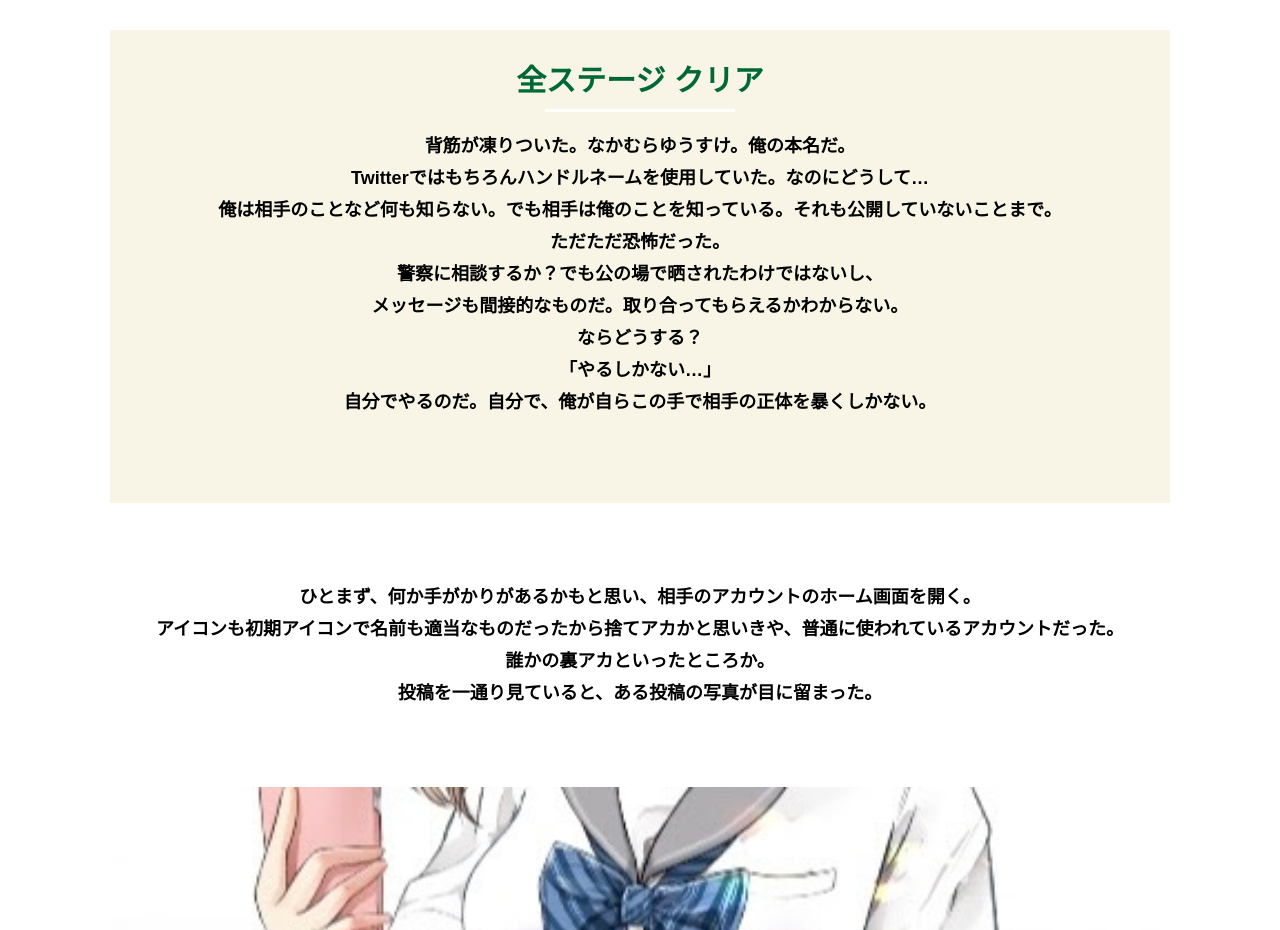
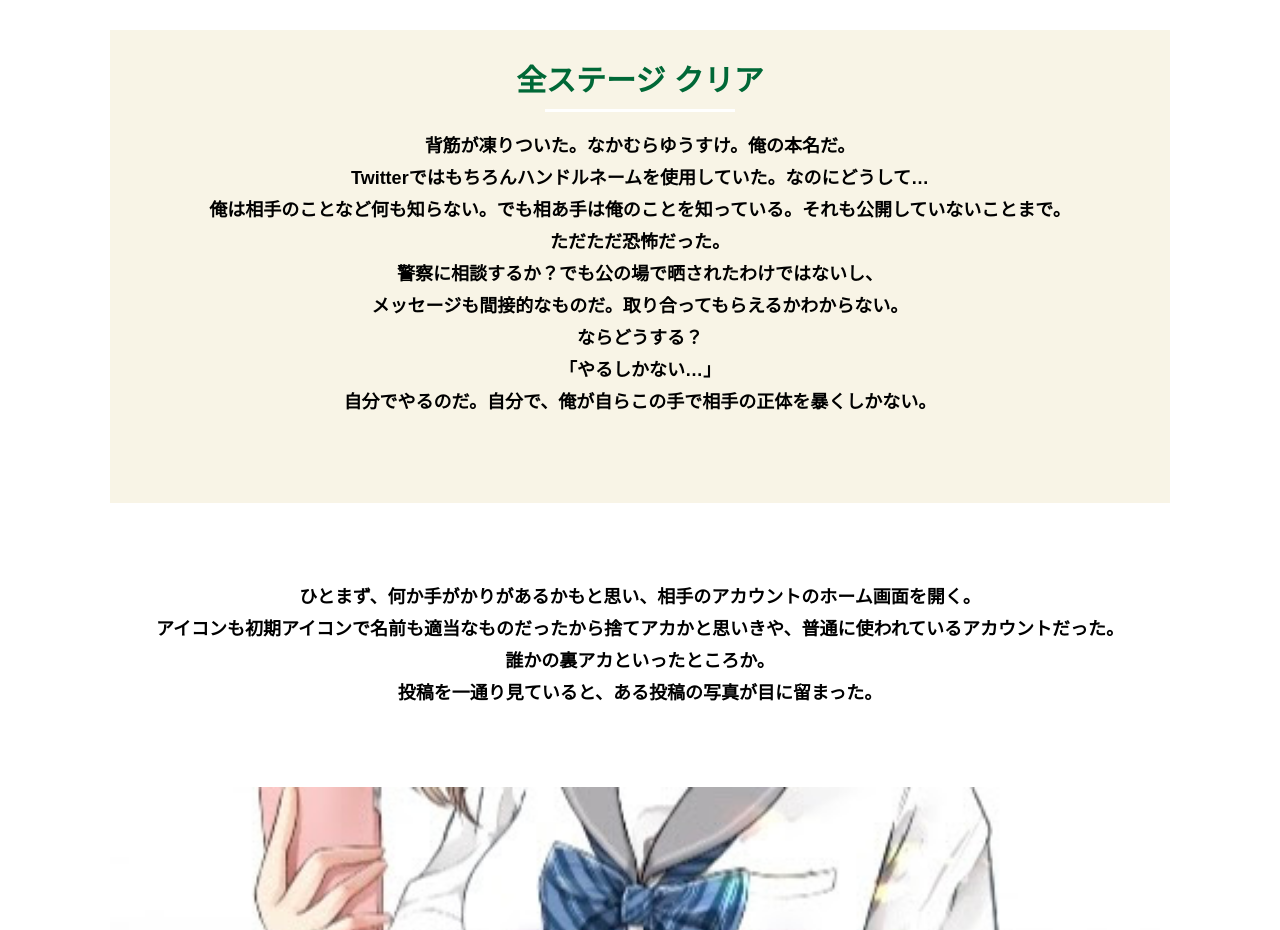
Before and after one commit to keiya836/alfa_ikebukuro_6_sub, a plain HTML site: page final.html in a window 1280 px wide. Shown: the part 1040-1970 px from the top of the page. Drawn offline with Linux system fonts and the light colour scheme.

Commit message:
Update final.html

```diff
--- a/final.html
+++ b/final.html
@@ -25,7 +25,7 @@
           <h2 class="section-title--border">全ステージ クリア</h2>
           <p class="text-center">背筋が凍りついた。なかむらゆうすけ。俺の本名だ。<br>
             Twitterではもちろんハンドルネームを使用していた。なのにどうして…<br>
-            俺は相手のことなど何も知らない。でも相手は俺のことを知っている。それも公開していないことまで。<br>
+            俺は相手のことなど何も知らない。でも相あ手は俺のことを知っている。それも公開していないことまで。<br>
             ただただ恐怖だった。<br>
             警察に相談するか？でも公の場で晒されたわけではないし、<br>
             メッセージも間接的なものだ。取り合ってもらえるかわからない。<br>
```
